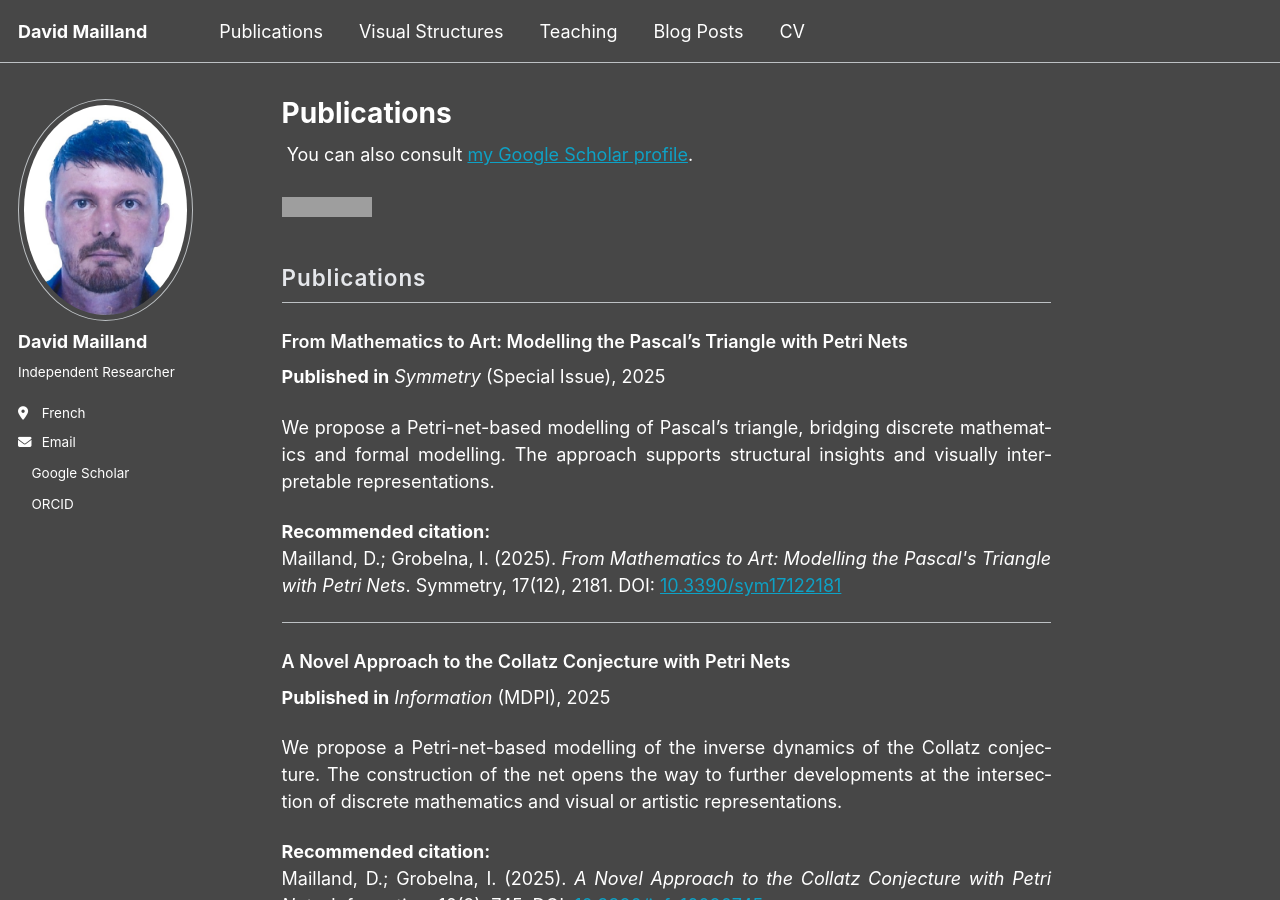
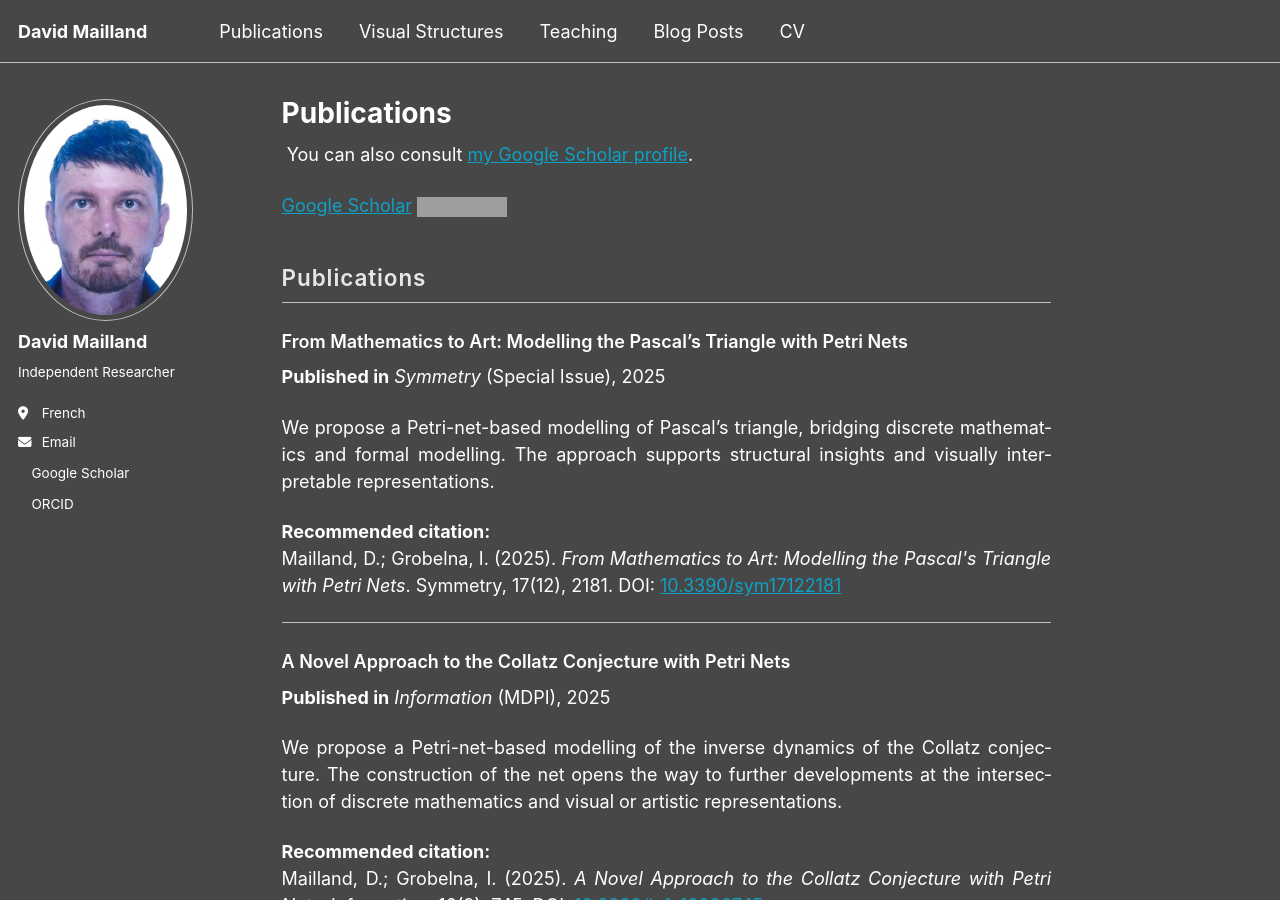
Before and after one commit to davidmailland/davidmailland.github.io, a Jekyll site: the page built from _pages/publications.html, in a window 1280 px wide and 900 px high. Built offline with Jekyll 4.4.1, drawn with Linux system fonts in a browser that asks for light colours; some web fonts are replaced; a script bundle is joined from its source files by our own code; library files that are not in the unit come from our copies; a style sheet for code colours, icons or effects is not loaded; grey boxes are pictures that could not be loaded.

Commit message:
Update publications.html

```diff
--- a/_pages/publications.html
+++ b/_pages/publications.html
@@ -9,7 +9,8 @@
   You can also consult
   <a href="{{ site.author.googlescholar }}" target="_blank" rel="noopener">my Google Scholar profile</a>.
 </p>
-
+<i class="ai ai-google-scholar"></i>
+<a href="https://scholar.google.com/citations?user=fOZYuXQAAAAJ">Google Scholar</a>
 <a href="https://scholar.google.com/citations?user=fOZYuXQAAAAJ" target="_blank">
   <img src="https://citation-badge.glitch.me/h?user=fOZYuXQAAAAJ&partner=GoogleScholar&style=flat-square" alt="Citations">
 </a>
```
